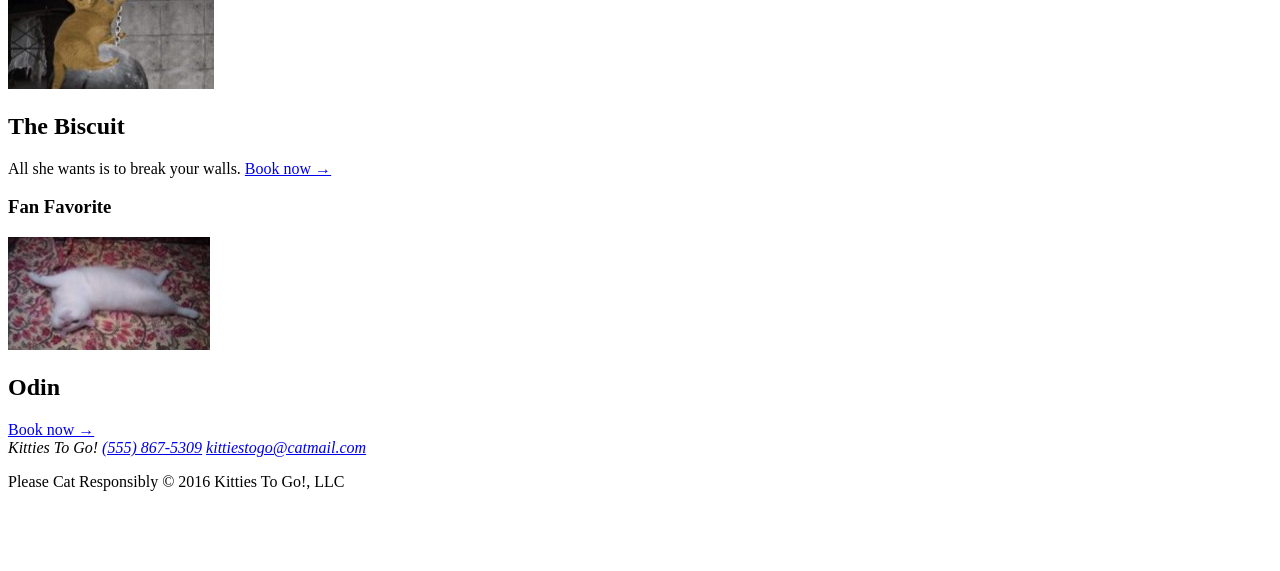
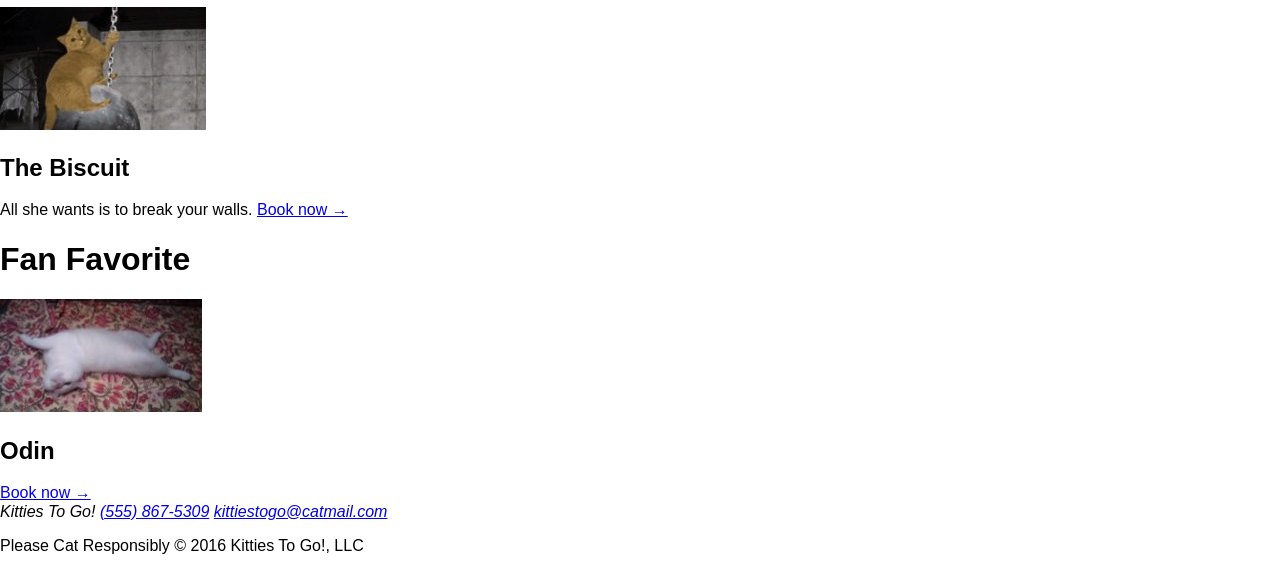
Before and after one commit to BScottHenderson/mockup-practice, a plain HTML site: page index.html in a window 1280 px wide. Shown: the part 486-1057 px from the top of the page. Before the commit the page ends 993 px from the top, so only its background shows below. Drawn offline with Linux system fonts and the light colour scheme.

Commit message:
Content added.

```diff
--- a/index.html
+++ b/index.html
@@ -3,6 +3,7 @@
   <head>
     <meta charset="utf-8">
     <title>Kitties To Go!</title>
+	<link rel="stylesheet" type="text/css" href="/styles/normalize.css">
   </head>
   <body>
     <header>
```
